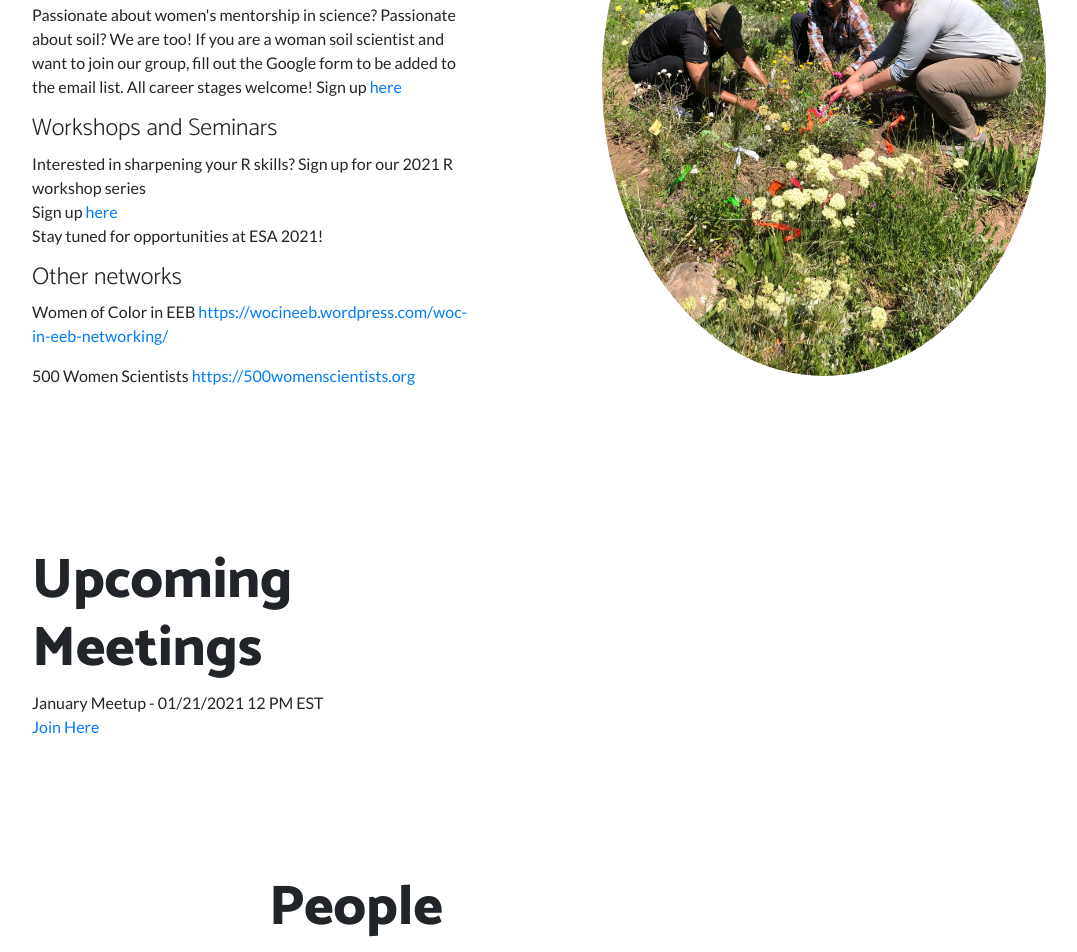
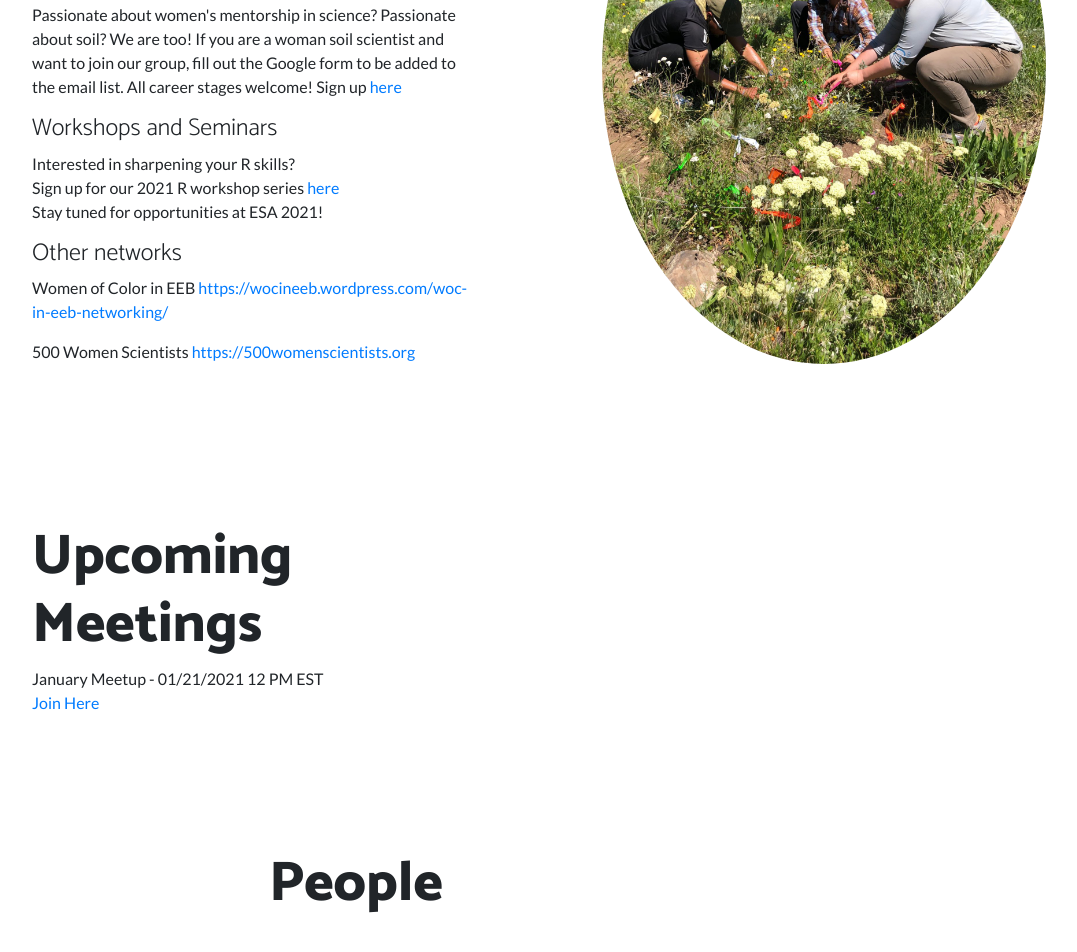
Before and after one commit to WomenInSoilEcology/WomenInSoilEcology.github.io, a website: page index.html in a window 1280 px wide. Shown: the part 1156-2108 px from the top of the page, without its empty margins (101-1178 px from the left). Drawn offline with Linux system fonts and the light colour scheme; files whose address does not match are found by name.

Commit message:
Michala updating index.html fixing links

```diff
--- a/index.html
+++ b/index.html
@@ -87,7 +87,7 @@
             <p>Passionate about women's mentorship in science? Passionate about soil? We are too! If you are a woman soil scientist and want to join our group, fill out the Google form to be added to the email list. All career stages welcome! Sign up <a href=https://docs.google.com/forms/d/e/1FAIpQLSfjfw4MqQenm3XuPf9YfMJzl5o96w3Q9jjuB4nb9wYWpPYo0w/viewform?usp=sf_link/>here</a></p>
 
             <h6 class="display-6">Workshops and Seminars </h6>
-            <p>Interested in sharpening your R skills? Sign up for our 2021 R workshop series<br> Sign up <a href=https://docs.google.com/forms/d/e/1FAIpQLSdsQLXgO7JyLDXucewWGlVHkjB1pyeRcIxfyEkVPWRd7qnWBw/viewform?usp=sf_link/> here</a><br>Stay tuned for opportunities at ESA 2021!</p>
+            <p>Interested in sharpening your R skills? <br> Sign up for our 2021 R workshop series<a href=https://docs.google.com/forms/d/e/1FAIpQLSdsQLXgO7JyLDXucewWGlVHkjB1pyeRcIxfyEkVPWRd7qnWBw/viewform?usp=sf_link/> here</a><br>Stay tuned for opportunities at ESA 2021!</p>
 
             <h6 class="display-6">Other networks</h6>
             <p>Women of Color in EEB <a href=https://wocineeb.wordpress.com/woc-in-eeb-networking/>https://wocineeb.wordpress.com/woc-in-eeb-networking/</a></p>
```
